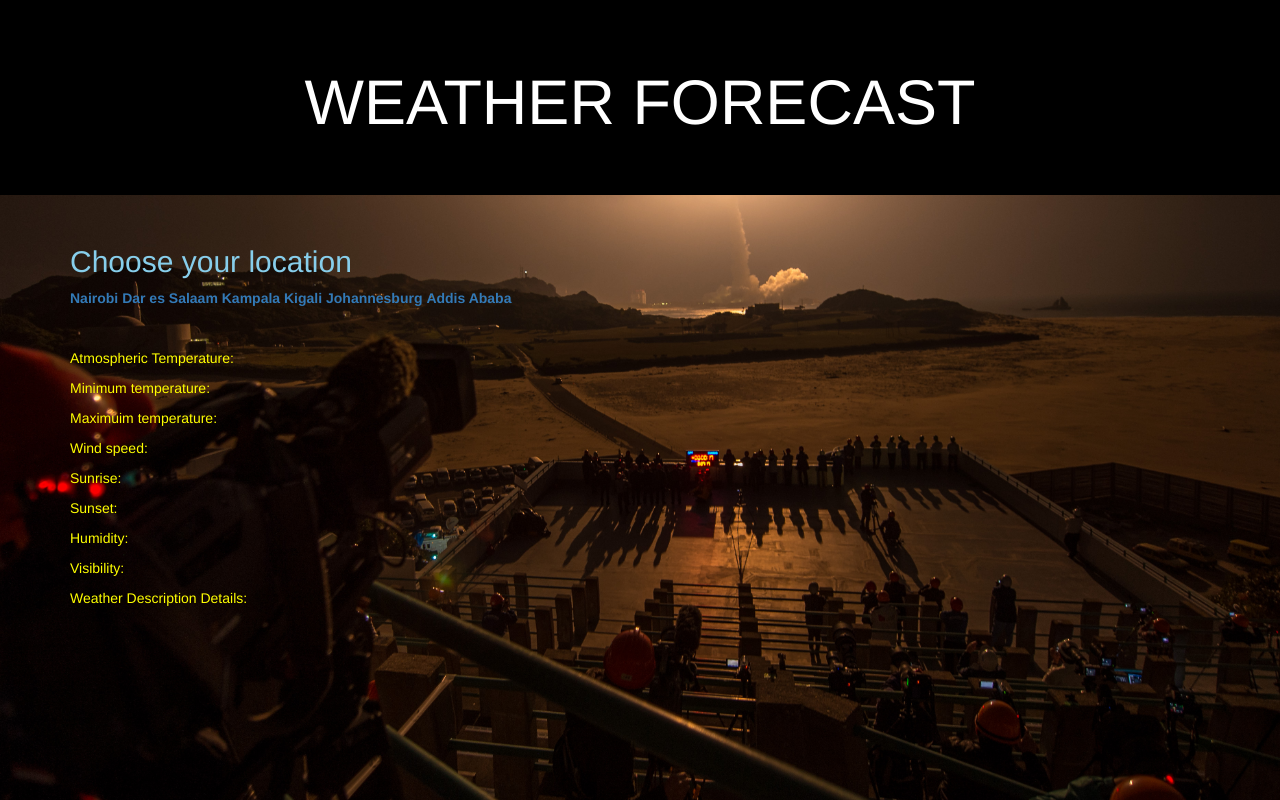
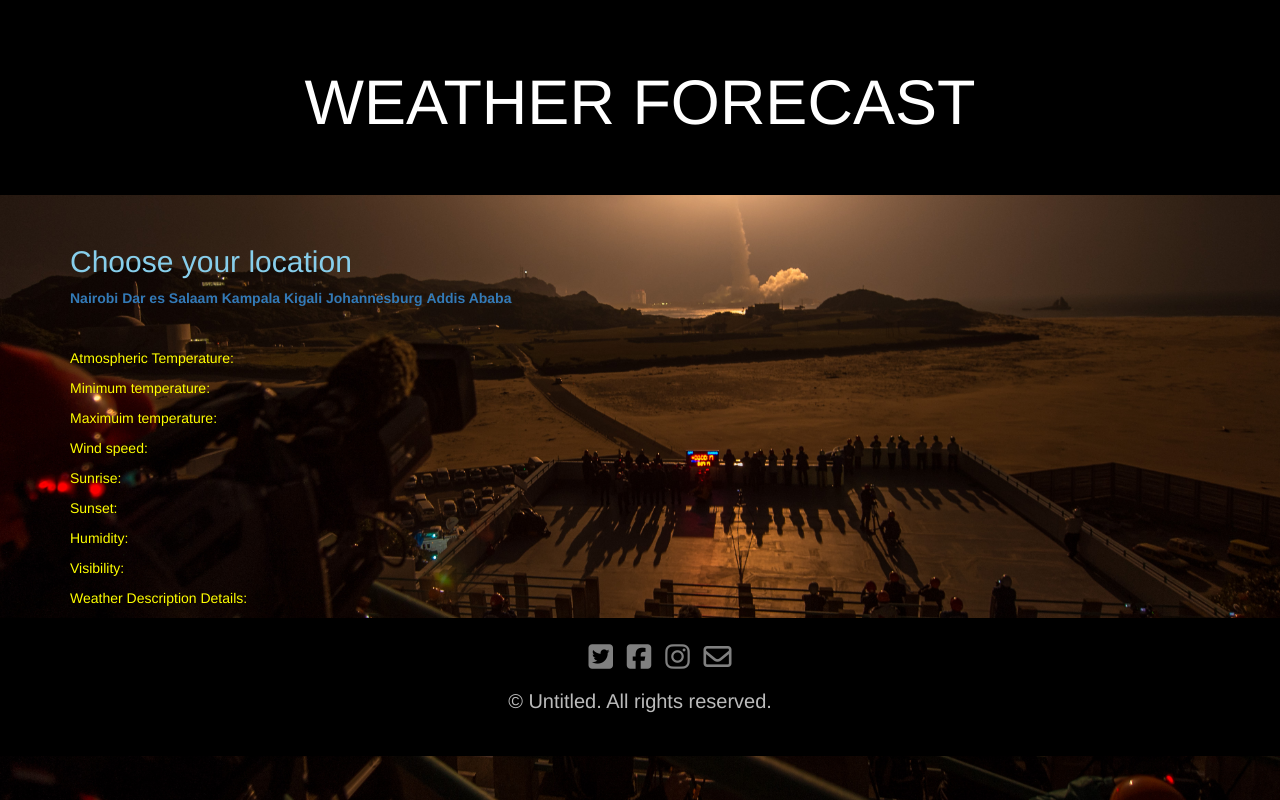
Before and after one commit to ShadrackNdolo/Weather-Channel, a plain HTML site: page index.html in a window 1280 px wide. Drawn offline with Linux system fonts and the light colour scheme.

Commit message:
Including social media links with FontAwesome

```diff
--- a/index.html
+++ b/index.html
@@ -2,6 +2,7 @@
 <html>
 
 <head>
+  <script src="https://use.fontawesome.com/d00f88d55e.js"></script>
   <link href="css/bootstrap.css" rel="stylesheet" type="text/css">
   <link href="css/styles.css" rel="stylesheet" type="text/css">
   <script src="js/jquery-3.2.1.js"></script>
@@ -43,20 +44,27 @@
       <p>Humidity: <span class = "humidity"></p>
       <p>Visibility: <span class = "visibility"></p>
       <p>Weather Description Details: <span class = "weatherDescription"></p>
+      </div>
+      </div>
+
+
+<div class="end">
+
+        <!-- Footer -->
+        <footer id="footer">
+          <!-- <div class="container"> -->
+          <ul class="icons">
+            <li><a href="#"><i class="fa fa-twitter-square fa-2x" aria-hidden="true"></i></a></li>
+            <li><a href="#"><i class="fa fa-facebook-square fa-2x" aria-hidden="true"></i></a></li>
+            <li><a href="#"><i class="fa fa-instagram fa-2x" aria-hidden="true"></i></li>
+            <li><a href="#"><i class="fa fa-envelope-o fa-2x" aria-hidden="true"></i></li>
+          </ul>
+          <!-- </div> -->
+          <div class="copyright">
+            &copy; Untitled. All rights reserved.
+          </div>
+
+        </footer>
+</div>
 </body>
 </html>
-
-
-
-
-
-
-
-
-
-
-<!--<form>
-  <label for="search"></label>
-  <input text="text" name="Search" value="text">
-  <button type="button" name="search">Find City</button>
-</form>
```
